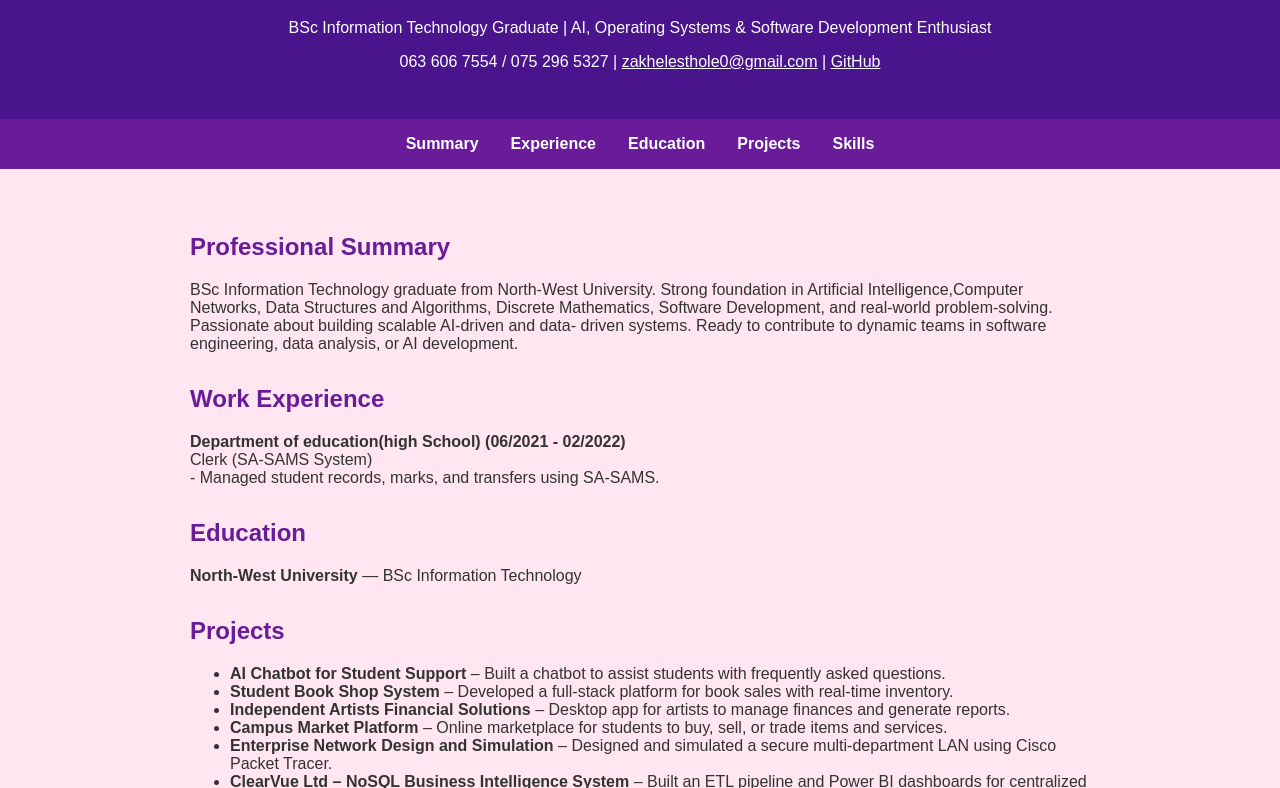
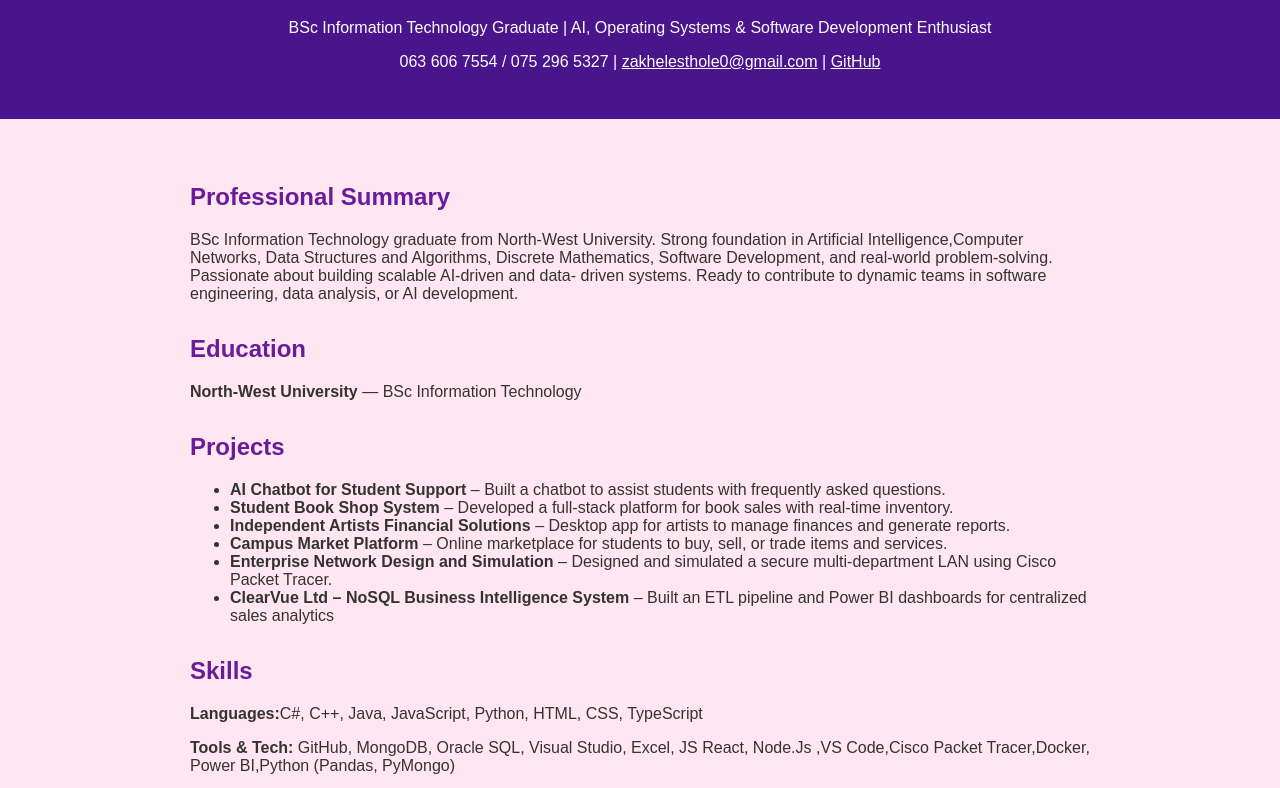
Before and after one commit to zakhelesithole/portfolio, a plain HTML site: page index.html in a window 1280 px wide. Shown: the part 239-1027 px from the top of the page. Drawn offline with Linux system fonts and the light colour scheme.

Commit message:
Update index.html

```diff
--- a/index.html
+++ b/index.html
@@ -87,13 +87,7 @@
     </p>
   </header>
 
-  <nav>
-    <a href="#summary">Summary</a>
-    <a href="#experience">Experience</a>
-    <a href="#education">Education</a>
-    <a href="#projects">Projects</a>
-    <a href="#skills">Skills</a>
-  </nav>
+
 
   <div class="container">
     <div id="summary" class="section">
@@ -105,12 +99,7 @@ driven systems. Ready to contribute to dynamic teams in software engineering, da
 development.</p>
     </div>
 
-    <div id="experience" class="section">
-      <h2>Work Experience</h2>
-      <p><strong>Department of education(high School) (06/2021 - 02/2022)</strong><br />
-      Clerk (SA-SAMS System)<br />
-      - Managed student records, marks, and transfers using SA-SAMS.</p>
-    </div>
+
 
     <div id="education" class="section">
       <h2>Education</h2>
@@ -132,8 +121,8 @@ development.</p>
 
     <div id="skills" class="section">
       <h2>Skills</h2>
-      <p><strong>Languages:</strong>C#, C++, Java, JavaScript, Python, HTML, CSS </p>
-      <p><strong>Tools & Tech:</strong> GitHub, MongoDB, Oracle SQL, Visual Studio, VS Code,Cisco Packet Tracer,Docker, Power BI,Python (Pandas,
+      <p><strong>Languages:</strong>C#, C++, Java, JavaScript, Python, HTML, CSS, TypeScript </p>
+      <p><strong>Tools & Tech:</strong> GitHub, MongoDB, Oracle SQL, Visual Studio, Excel, JS React, Node.Js ,VS Code,Cisco Packet Tracer,Docker, Power BI,Python (Pandas,
 PyMongo)</p>
       <p><strong>Soft Skills:</strong> Critical Thinking, Team Collaboration, Technical Documentation, Time Management</p>
       <p><strong>Design:</strong> Canva</p>
```
